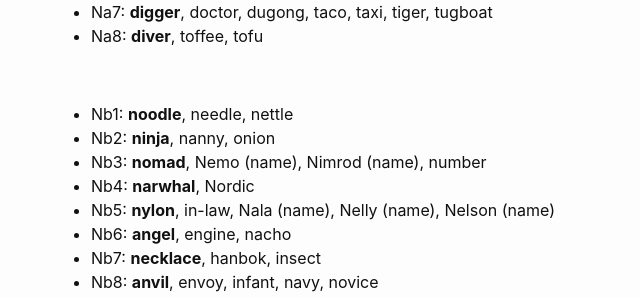
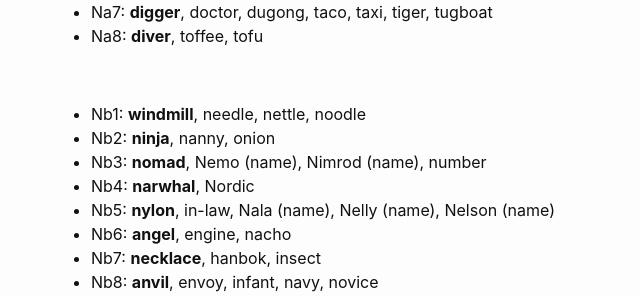
Before and after one commit to liontailedmacaque/liontailedmacaque.github.io, a Jekyll site: the page built from chessmemorypalace/picturewords.md, in a window 1280 px wide and 900 px high, scrolled down 2570 px. Shown: the part 156-453 px from the top of the window, without its empty margins (209-849 px from the left). Built offline with Jekyll 4.4.1, drawn with Linux system fonts in a browser that asks for light colours.

Commit message:
Update picturewords.md

```diff
--- a/chessmemorypalace/picturewords.md
+++ b/chessmemorypalace/picturewords.md
@@ -100,7 +100,7 @@
 - Na7: **digger**, doctor, dugong, taco, taxi, tiger, tugboat
 - Na8: **diver**, toffee, tofu
 <p><br></p>
-- Nb1: **noodle**, needle, nettle
+- Nb1: **windmill**, needle, nettle, noodle
 - Nb2: **ninja**, nanny, onion
 - Nb3: **nomad**, Nemo (name), Nimrod (name), number
 - Nb4: **narwhal**, Nordic
```
